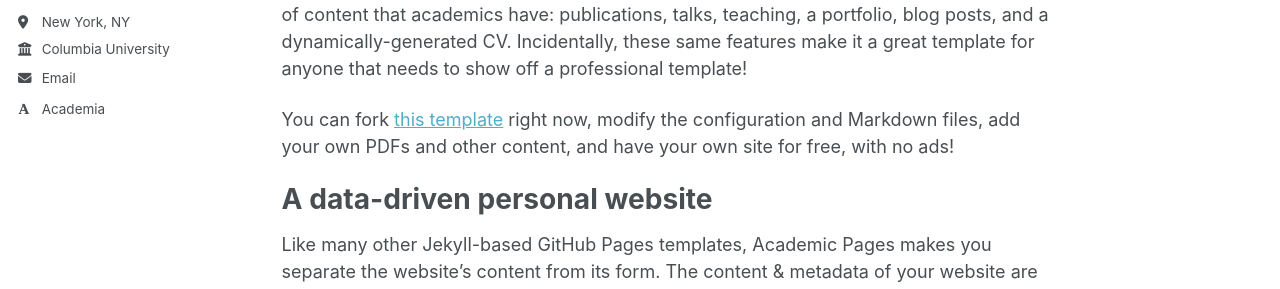
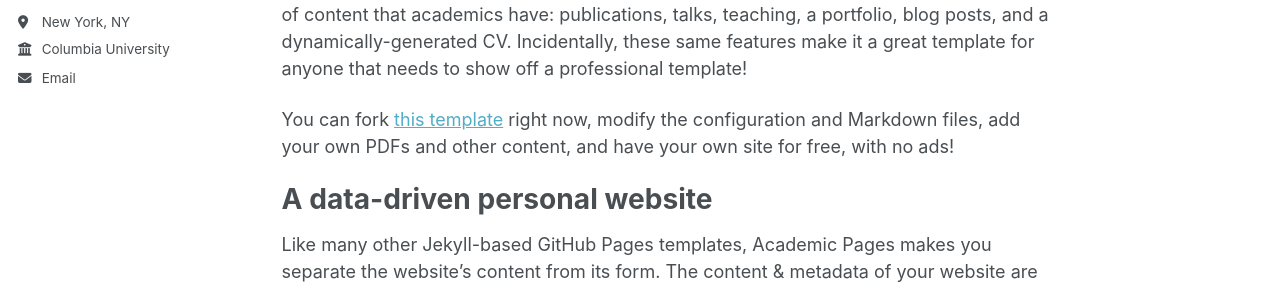
Before and after one commit to jasonjiaxingchen/jasonjiaxingchen.github.io, a Jekyll site: the page built from _pages/about.md, in a window 1280 px wide. Shown: the part 303-592 px from the top of the page. Built offline with Jekyll 4.4.1, drawn with Linux system fonts in a browser that asks for light colours; some web fonts are replaced; a script that is not in the unit is left out.

Commit message:
Update _config.yml

```diff
--- a/_config.yml
+++ b/_config.yml
@@ -32,7 +32,7 @@ author:
   email            : "jjc2300@columbia.edu"
 
   # Academic websites
-  academia         : jasonjiaxingchen.github.io
+  # academia         : jasonjiaxingchen.github.io
 
 # Publication Category - The following the list of publication categories and their headings
 publication_category:
```
